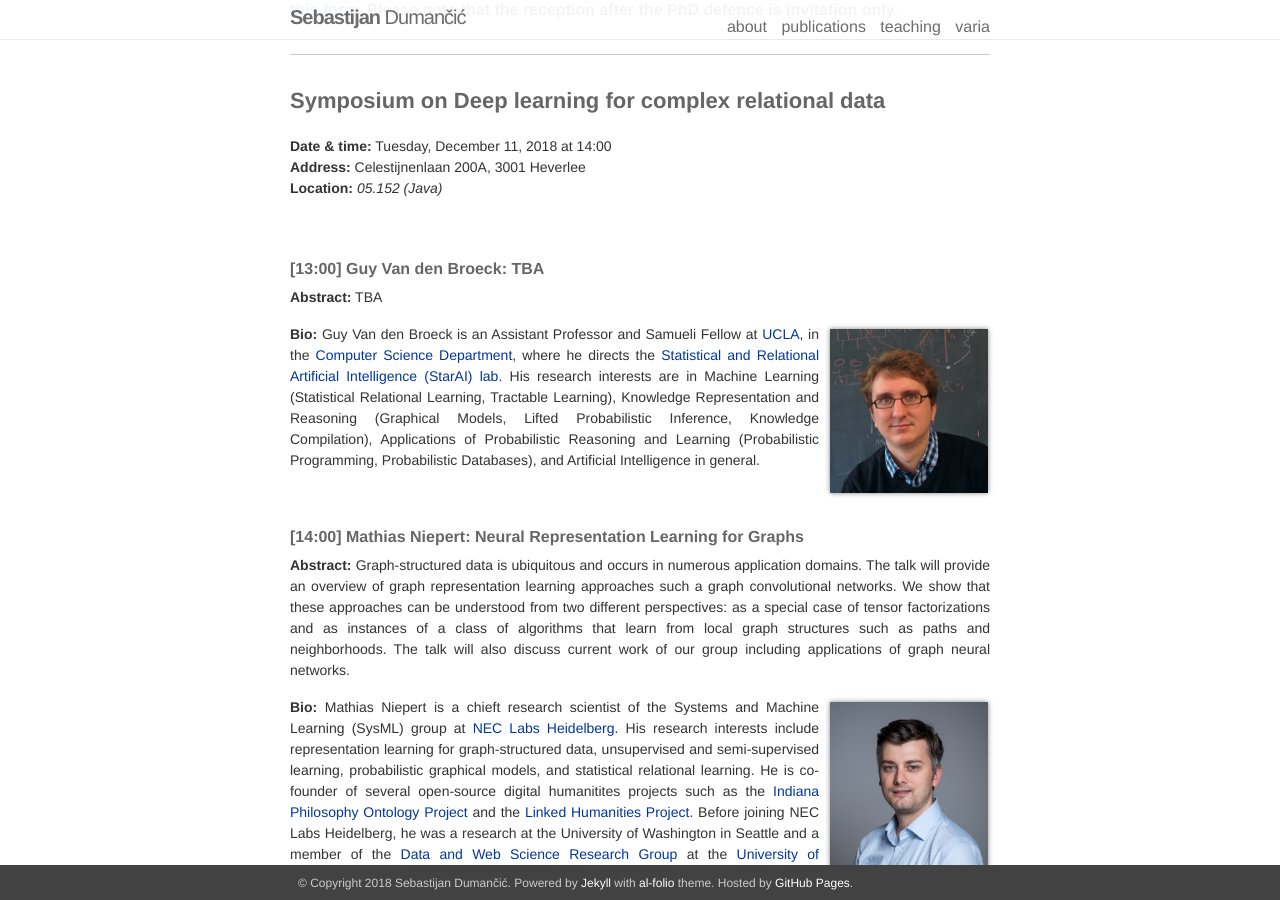
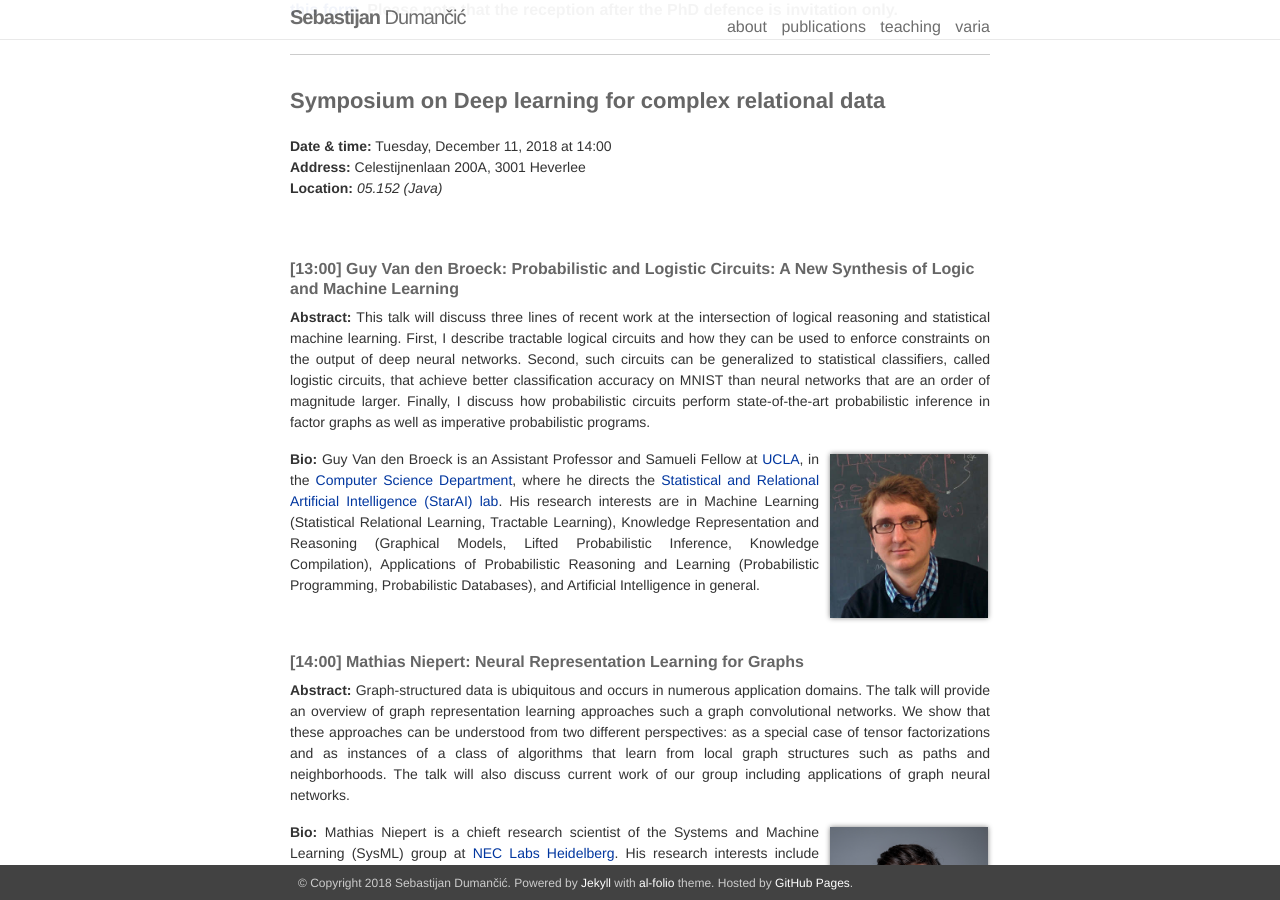
Before and after one commit to duyguislakoglu/duyguislakoglu.github.io, a Jekyll site: the page built from _pages/phd_defence.html, in a window 1280 px wide and 900 px high, scrolled down 602 px. Built offline with Jekyll 4.4.1, drawn with Linux system fonts in a browser that asks for light colours; nearby versions of some CDN libraries.

Commit message:
added guy's abstract and title

```diff
--- a/_pages/phd_defence.html
+++ b/_pages/phd_defence.html
@@ -51,11 +51,14 @@ If you plan to atten the symposium and/or the defence, please confirm your atten
 
 
 
-	<h2><strong>[13:00] Guy Van den Broeck: TBA</strong></h2>
+	<h2><strong>[13:00] Guy Van den Broeck: Probabilistic and Logistic Circuits: A New Synthesis of Logic and Machine Learning </strong></h2>
 
 	<p>
 		<strong>Abstract:</strong>
-		TBA
+		This talk will discuss three lines of recent work at the intersection of logical reasoning and statistical machine learning.
+		First, I describe tractable logical circuits and how they can be used to enforce constraints on the output of deep neural networks.
+		Second, such circuits can be generalized to statistical classifiers, called logistic circuits, that achieve better classification accuracy on MNIST than neural networks that are an order of magnitude larger.
+		Finally, I discuss how probabilistic circuits perform state-of-the-art probabilistic inference in factor graphs as well as imperative probabilistic programs.
 	</p>
 
 	<div class="profile col defence-member {{ page.profile.align }}">
```
